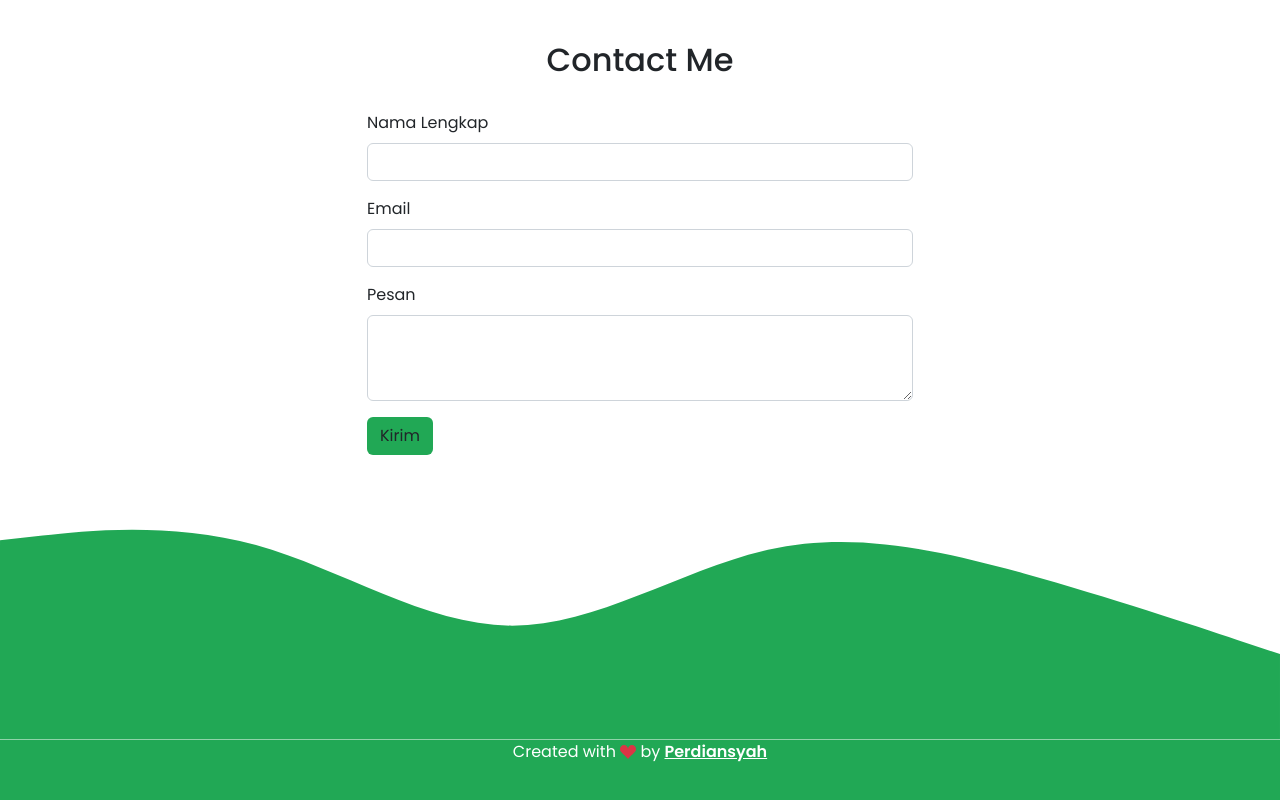
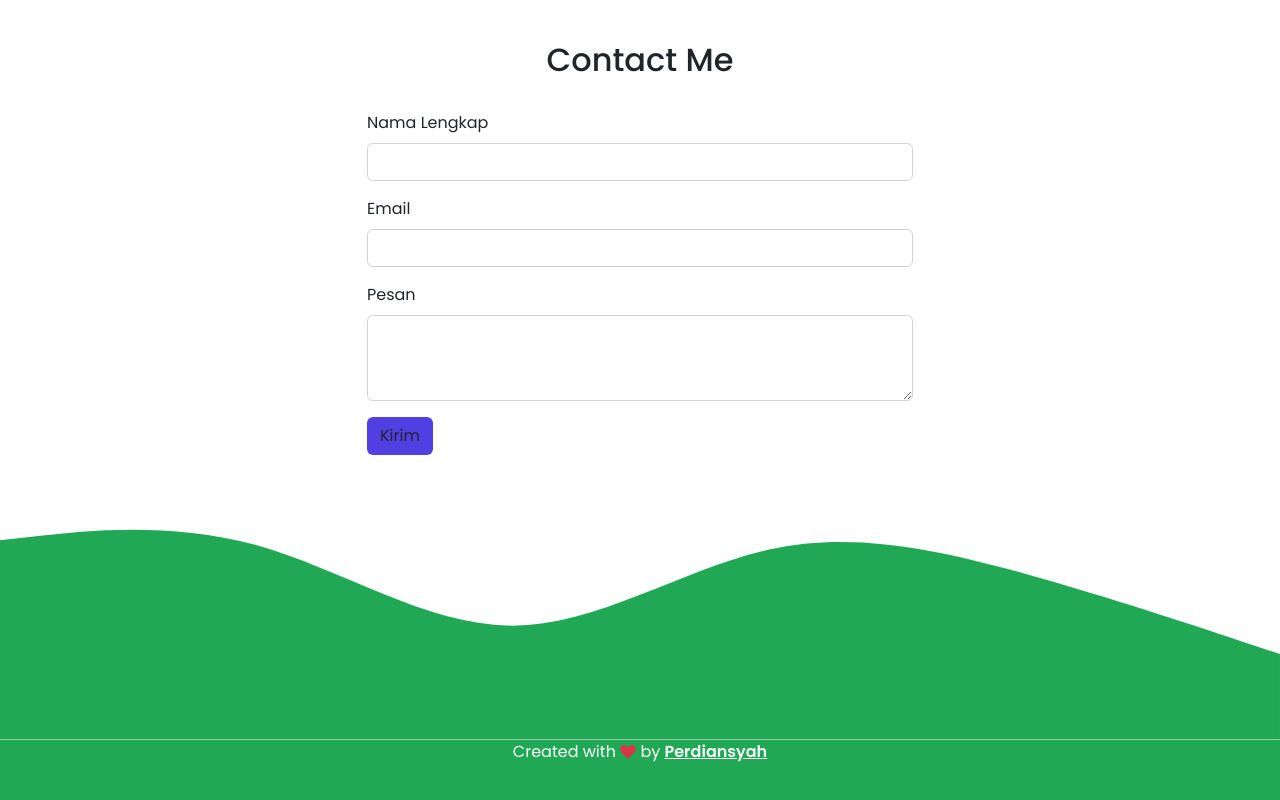
Before and after one commit to imferdian/imferdian.github.io, a plain HTML site: page index.html in a window 1280 px wide. Shown: the part 2545-3345 px from the top of the page. Drawn offline with nearby package versions, Linux system fonts and the light colour scheme.

Commit message:
mengubah warna tombol

```diff
--- a/index.html
+++ b/index.html
@@ -168,7 +168,7 @@
                 <label for="pesan" class="form-label">Pesan</label>
                 <textarea class="form-control" id="pesan" rows="3"></textarea>
               </div>
-              <button type="submit" class="btn" style="background-color: #21a855">Kirim</button>
+              <button type="submit" class="btn" style="background-color: #5040e2">Kirim</button>
             </form>
           </div>
         </div>
```
